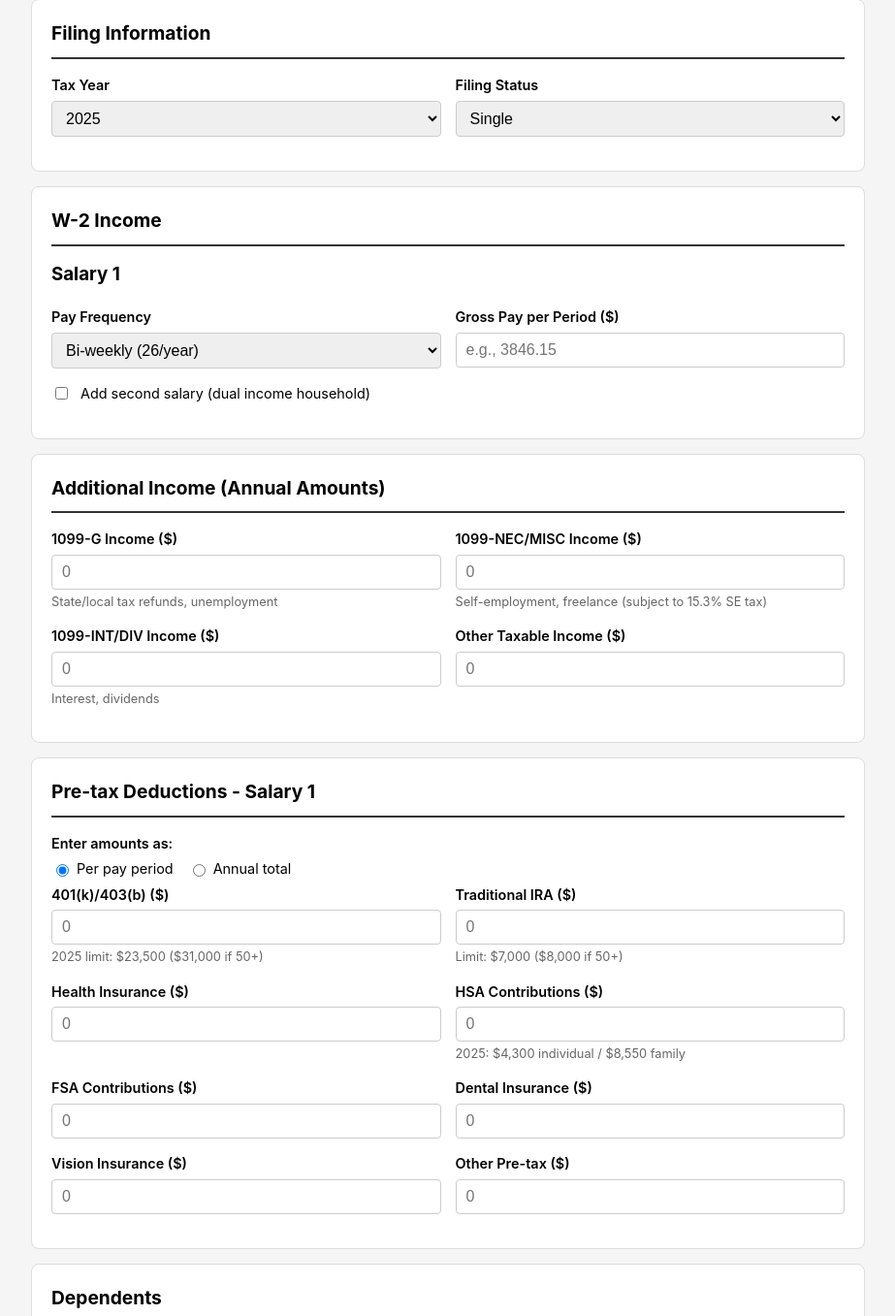
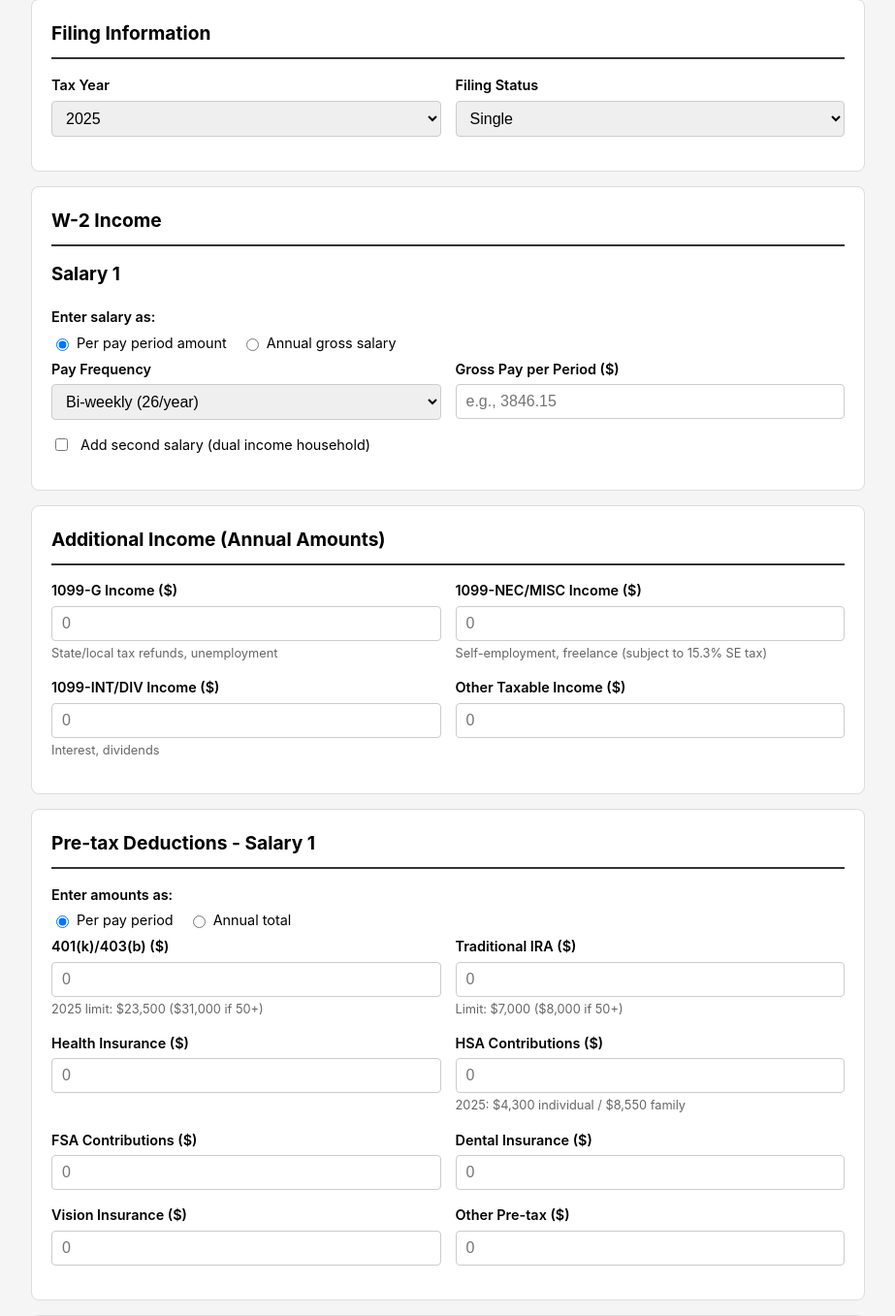
Before and after one commit to beansnr1ce/tax-calc, a Flask app: page / in a window 1280 px wide. Shown: the part 150-1507 px from the top of the page at 97% size, without its empty margins (178-1101 px from the left). Run offline with Flask 3, Linux system fonts and the light colour scheme.

Commit message:
Add option to enter salary as annual amount or per pay period
Users can now choose between entering their salary as a per-pay-period
amount (existing behavior) or as an annual gross salary. The backend
calculates the corresponding per-period or annual amount as needed.

Changes:
- Add radio toggle for salary input type on both Salary 1 and Salary 2
- Show/hide appropriate input field based on selection
- Update main.py to handle new input fields
- Update tax_calculator.py to calculate annual/per-period amounts

```diff
--- a/app/main.py
+++ b/app/main.py
@@ -35,14 +35,20 @@ def calculate():
 
         # Convert numeric fields
         data['tax_year'] = int(data['tax_year'])
+        data['salary1_input_type'] = data.get('salary1_input_type', 'per_period')
         data['salary1_gross'] = float(data.get('salary1_gross', 0) or 0)
+        data['salary1_annual'] = float(data.get('salary1_annual', 0) or 0)
         data['dual_income'] = bool(data.get('dual_income', False))
 
         if data['dual_income']:
+            data['salary2_input_type'] = data.get('salary2_input_type', 'per_period')
             data['salary2_gross'] = float(data.get('salary2_gross', 0) or 0)
+            data['salary2_annual'] = float(data.get('salary2_annual', 0) or 0)
             data['salary2_frequency'] = data.get('salary2_frequency', 'biweekly')
         else:
+            data['salary2_input_type'] = 'per_period'
             data['salary2_gross'] = 0
+            data['salary2_annual'] = 0
 
         # 1099 income
         data['income_1099g'] = float(data.get('income_1099g', 0) or 0)
--- a/app/templates/index.html
+++ b/app/templates/index.html
@@ -260,6 +260,19 @@
 
             <!-- Salary 1 -->
             <h3 style="margin-top:0">Salary 1</h3>
+            <div class="form-group full-width">
+                <label>Enter salary as:</label>
+                <div class="radio-group">
+                    <label>
+                        <input type="radio" name="salary1_input_type" value="per_period" checked>
+                        Per pay period amount
+                    </label>
+                    <label>
+                        <input type="radio" name="salary1_input_type" value="annual">
+                        Annual gross salary
+                    </label>
+                </div>
+            </div>
             <div class="form-row">
                 <div class="form-group">
                     <label for="salary1_frequency">Pay Frequency</label>
@@ -270,9 +283,13 @@
                         <option value="monthly">Monthly (12/year)</option>
                     </select>
                 </div>
-                <div class="form-group">
+                <div class="form-group" id="salary1_gross_group">
                     <label for="salary1_gross">Gross Pay per Period ($)</label>
                     <input type="number" id="salary1_gross" name="salary1_gross" step="0.01" min="0" placeholder="e.g., 3846.15" required>
+                </div>
+                <div class="form-group hidden" id="salary1_annual_group">
+                    <label for="salary1_annual">Annual Gross Salary ($)</label>
+                    <input type="number" id="salary1_annual" name="salary1_annual" step="0.01" min="0" placeholder="e.g., 100000">
                 </div>
             </div>
 
@@ -285,6 +302,19 @@
             <!-- Salary 2 (hidden by default) -->
             <div id="salary2_section" class="hidden">
                 <h3>Salary 2</h3>
+                <div class="form-group full-width">
+                    <label>Enter salary as:</label>
+                    <div class="radio-group">
+                        <label>
+                            <input type="radio" name="salary2_input_type" value="per_period" checked>
+                            Per pay period amount
+                        </label>
+                        <label>
+                            <input type="radio" name="salary2_input_type" value="annual">
+                            Annual gross salary
+                        </label>
+                    </div>
+                </div>
                 <div class="form-row">
                     <div class="form-group">
                         <label for="salary2_frequency">Pay Frequency</label>
@@ -295,9 +325,13 @@
                             <option value="monthly">Monthly (12/year)</option>
                         </select>
                     </div>
-                    <div class="form-group">
+                    <div class="form-group" id="salary2_gross_group">
                         <label for="salary2_gross">Gross Pay per Period ($)</label>
                         <input type="number" id="salary2_gross" name="salary2_gross" step="0.01" min="0" placeholder="e.g., 2884.62">
+                    </div>
+                    <div class="form-group hidden" id="salary2_annual_group">
+                        <label for="salary2_annual">Annual Gross Salary ($)</label>
+                        <input type="number" id="salary2_annual" name="salary2_annual" step="0.01" min="0" placeholder="e.g., 75000">
                     </div>
                 </div>
             </div>
@@ -533,10 +567,55 @@
     </div>
 
     <script>
+        // Toggle salary input type (per period vs annual)
+        function setupSalaryToggle(salaryNum) {
+            const radioButtons = document.querySelectorAll(`input[name="salary${salaryNum}_input_type"]`);
+            const grossGroup = document.getElementById(`salary${salaryNum}_gross_group`);
+            const annualGroup = document.getElementById(`salary${salaryNum}_annual_group`);
+            const grossInput = document.getElementById(`salary${salaryNum}_gross`);
+            const annualInput = document.getElementById(`salary${salaryNum}_annual`);
+
+            radioButtons.forEach(radio => {
+                radio.addEventListener('change', function() {
+                    if (this.value === 'per_period') {
+                        grossGroup.classList.remove('hidden');
+                        annualGroup.classList.add('hidden');
+                        grossInput.required = salaryNum === 1 || document.getElementById('dual_income').checked;
+                        annualInput.required = false;
+                    } else {
+                        grossGroup.classList.add('hidden');
+                        annualGroup.classList.remove('hidden');
+                        grossInput.required = false;
+                        annualInput.required = salaryNum === 1 || document.getElementById('dual_income').checked;
+                    }
+                });
+            });
+        }
+
+        setupSalaryToggle(1);
+        setupSalaryToggle(2);
+
         // Toggle dual income section
         document.getElementById('dual_income').addEventListener('change', function() {
             document.getElementById('salary2_section').classList.toggle('hidden', !this.checked);
             document.getElementById('pretax2_section').classList.toggle('hidden', !this.checked);
+
+            // Update required attributes for salary 2 based on input type
+            const salary2InputType = document.querySelector('input[name="salary2_input_type"]:checked').value;
+            const grossInput = document.getElementById('salary2_gross');
+            const annualInput = document.getElementById('salary2_annual');
+            if (this.checked) {
+                if (salary2InputType === 'per_period') {
+                    grossInput.required = true;
+                    annualInput.required = false;
+                } else {
+                    grossInput.required = false;
+                    annualInput.required = true;
+                }
+            } else {
+                grossInput.required = false;
+                annualInput.required = false;
+            }
         });
 
         // Format currency
@@ -570,11 +649,15 @@
             const formData = {
                 tax_year: parseInt(document.getElementById('tax_year').value),
                 filing_status: document.getElementById('filing_status').value,
+                salary1_input_type: document.querySelector('input[name="salary1_input_type"]:checked').value,
                 salary1_frequency: document.getElementById('salary1_frequency').value,
                 salary1_gross: parseFloat(document.getElementById('salary1_gross').value) || 0,
+                salary1_annual: parseFloat(document.getElementById('salary1_annual').value) || 0,
                 dual_income: document.getElementById('dual_income').checked,
+                salary2_input_type: document.querySelector('input[name="salary2_input_type"]:checked')?.value || 'per_period',
                 salary2_frequency: document.getElementById('salary2_frequency').value,
                 salary2_gross: parseFloat(document.getElementById('salary2_gross').value) || 0,
+                salary2_annual: parseFloat(document.getElementById('salary2_annual').value) || 0,
                 income_1099g: parseFloat(document.getElementById('income_1099g').value) || 0,
                 income_1099nec: parseFloat(document.getElementById('income_1099nec').value) || 0,
                 income_1099int_div: parseFloat(document.getElementById('income_1099int_div').value) || 0,
```
Also changed, not shown: app/tax_calculator.py (+19 -2 lines).
